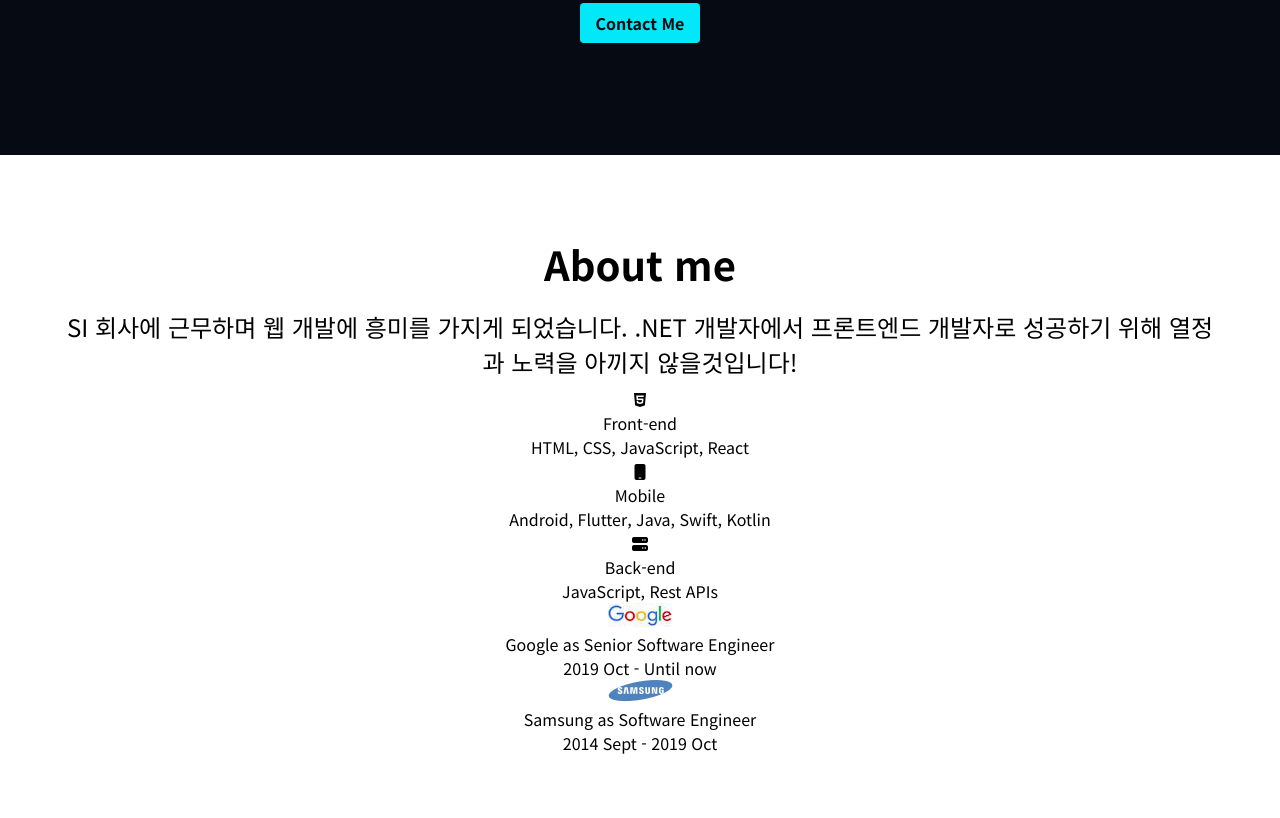
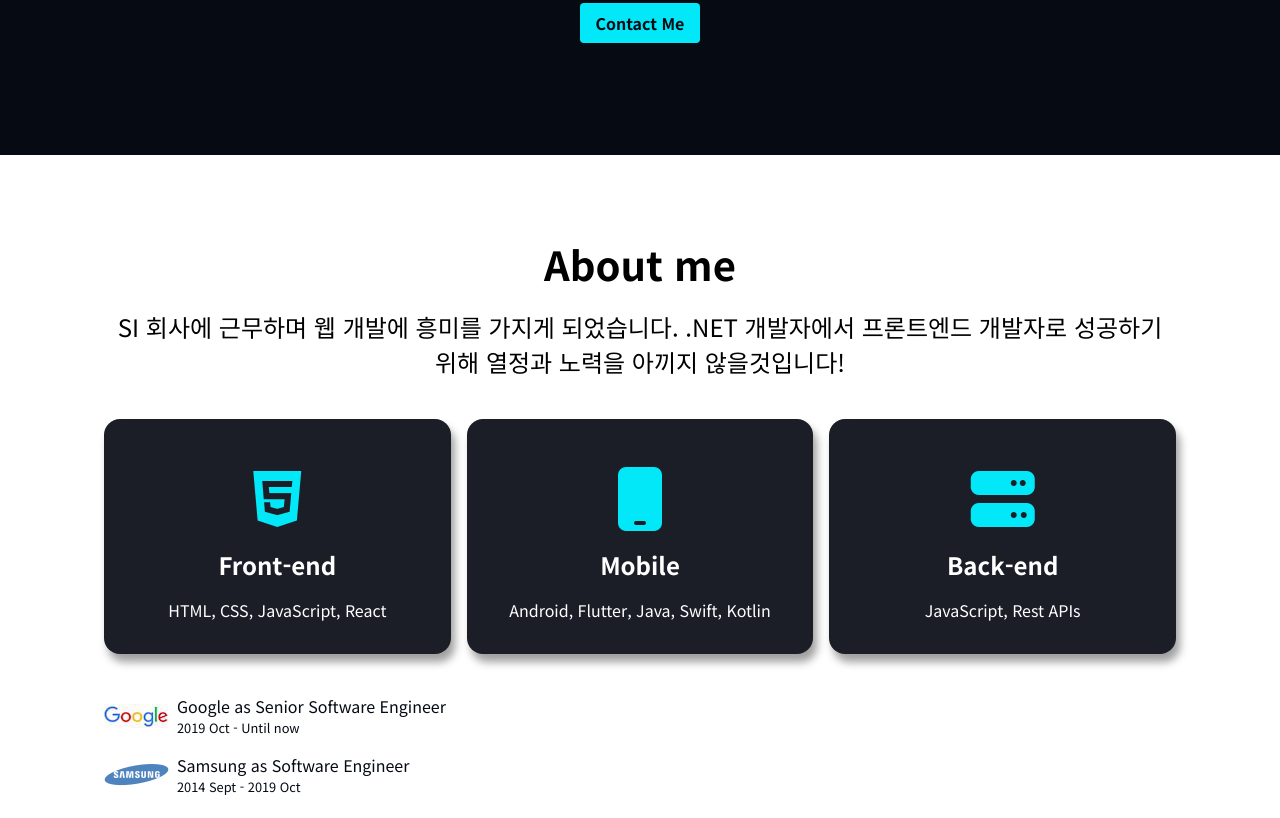
Before and after one commit to jiwonion/jiwonion.github.io, a plain HTML site: page index.html in a window 1280 px wide. Shown: the part 582-1400 px from the top of the page. Drawn offline with Linux system fonts and the light colour scheme.

Commit message:
CSS-About

```diff
--- a/css/style.css
+++ b/css/style.css
@@ -13,6 +13,9 @@
   --color-blue: #03e8f9;
   --color-orange: #fd6413;
   --color-gray: #1b1e26;
+
+  /* Size */
+  --size-max-width: 1200px;
 }
 
 * {
@@ -66,6 +69,11 @@ button:focus {
 .description {
   font-size: 1.5rem;
   margin: 0.5rem 0;
+}
+
+.max-container {
+  max-width: var(--size-max-width);
+  margin: auto;
 }
 
 /* Header */
@@ -158,3 +166,58 @@ button:focus {
   outline: 2px solid var(--color-accent);
   color: var(--color-text);
 }
+
+/* About */
+.majors {
+  display: flex;
+  justify-content: space-between;
+  gap: 1rem;
+  margin: 2.5rem 0;
+}
+
+.major {
+  background-color: var(--color-primary-variant);
+  padding: 2rem 1rem;
+  color: var(--color-text);
+  border-radius: 1rem;
+  cursor: default;
+  box-shadow: 4px 8px 8px rgba(0, 0, 0, 0.38);
+  width: 350px;
+}
+
+.major__icon {
+  font-size: 4rem;
+  margin: 1rem 0;
+  color: var(--color-accent);
+  transition: all 300ms ease;
+}
+
+.major__title {
+  font-size: 1.5rem;
+  font-weight: bold;
+  margin-bottom: 1rem;
+}
+
+.major:hover .major__icon {
+  transform: rotate(-15deg) scale(1.2);
+}
+
+.jobs {
+  text-align: start;
+}
+
+.job {
+  display: flex;
+  align-items: center;
+  gap: 8px;
+  margin-bottom: 1rem;
+}
+
+.job__name {
+  color: var(--color-primary);
+}
+
+.job__period {
+  color: var(--color-primary);
+  font-size: 0.8rem;
+}
--- a/index.html
+++ b/index.html
@@ -69,42 +69,42 @@
         <a class="home__contact" href="#contact">Contact Me</a>
       </section>
       <!-- About -->
-      <section id="about" class="section">
+      <section id="about" class="section max-container">
         <h2 class="title">About me</h2>
         <p class="description">
           SI 회사에 근무하며 웹 개발에 흥미를 가지게 되었습니다. .NET 개발자에서
           프론트엔드 개발자로 성공하기 위해 열정과 노력을 아끼지 않을것입니다!
         </p>
-        <ul>
-          <li>
-            <i class="fa-brands fa-html5"></i>
-            <p>Front-end</p>
+        <ul class="majors">
+          <li class="major">
+            <i class="fa-brands fa-html5 major__icon"></i>
+            <p class="major__title">Front-end</p>
             <p>HTML, CSS, JavaScript, React</p>
           </li>
-          <li>
-            <i class="fa-solid fa-mobile"></i>
-            <p>Mobile</p>
+          <li class="major">
+            <i class="fa-solid fa-mobile major__icon"></i>
+            <p class="major__title">Mobile</p>
             <p>Android, Flutter, Java, Swift, Kotlin</p>
           </li>
-          <li>
-            <i class="fa-solid fa-server"></i>
-            <p>Back-end</p>
+          <li class="major">
+            <i class="fa-solid fa-server major__icon"></i>
+            <p class="major__title">Back-end</p>
             <p>JavaScript, Rest APIs</p>
           </li>
         </ul>
-        <ul>
-          <li>
+        <ul class="jobs">
+          <li class="job">
             <img src="images/jobs/google.png" alt="google logo" />
             <div>
-              <p>Google as Senior Software Engineer</p>
-              <p>2019 Oct - Until now</p>
+              <p class="job__name">Google as Senior Software Engineer</p>
+              <p class="job__period">2019 Oct - Until now</p>
             </div>
           </li>
-          <li>
+          <li class="job">
             <img src="images/jobs/samsung.png" alt="samsung logo" />
             <div>
-              <p>Samsung as Software Engineer</p>
-              <p>2014 Sept - 2019 Oct</p>
+              <p class="job__name">Samsung as Software Engineer</p>
+              <p class="job__period">2014 Sept - 2019 Oct</p>
             </div>
           </li>
         </ul>
```
